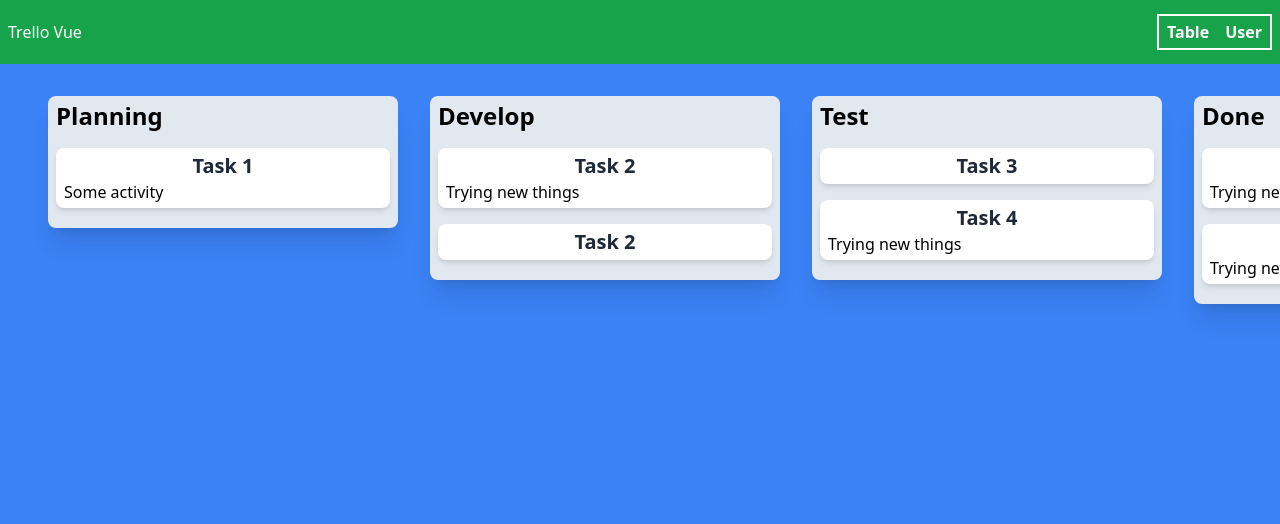
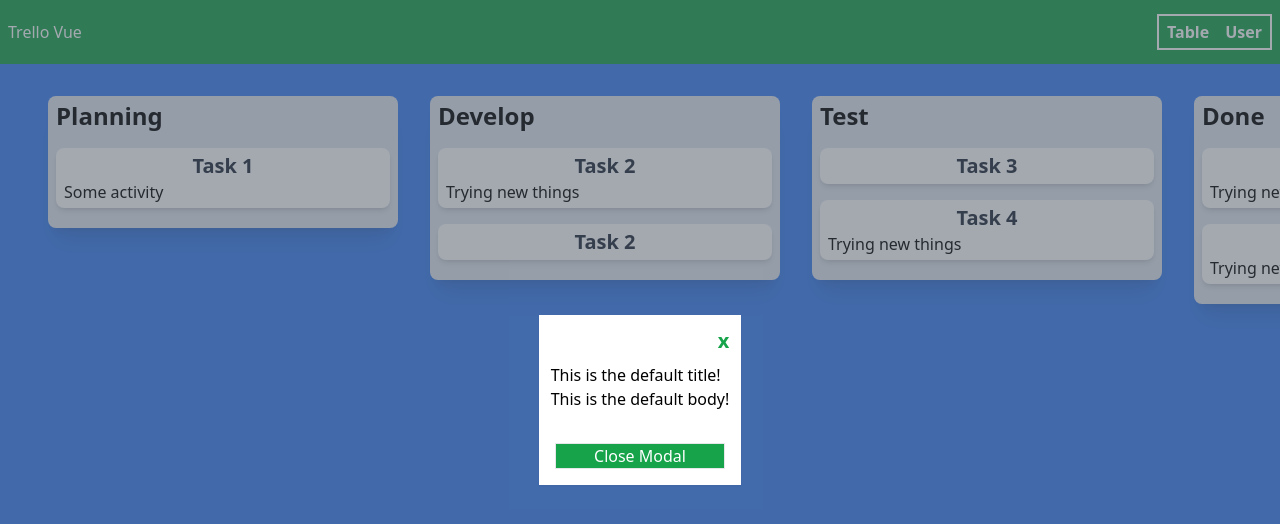
Before and after one commit to AlvaroDDG86/trello-vue, a Vue app: page / in a window 1280 px wide. Shown: the top 524 px of the page. Built offline with nearby package versions, Linux system fonts and the light colour scheme.

Commit message:
Modal component

```diff
--- a/src/App.vue
+++ b/src/App.vue
@@ -1,10 +1,23 @@
 <script>
-
+import { ref } from 'vue'
+import Modal from './components/Modal.vue'
 import TheHeader from './components/TheHeader.vue'
 export default {
   name: 'App',
   components: {
-    TheHeader
+    TheHeader,
+    Modal
+  },
+  setup() {
+    const showModal = ref(true)
+    function toggleModal() {
+      showModal.value = !showModal.value
+    }
+
+    return {
+      showModal,
+      toggleModal
+    }
   }
 }
 </script>
@@ -12,6 +25,7 @@ export default {
 <template>
   <TheHeader />
   <router-view></router-view>
+  <Modal v-if="showModal" @close="toggleModal" />
 </template>
 
 <style lang="postcss">
--- /dev/null
+++ b/src/components/Modal.vue
@@ -0,0 +1,92 @@
+<script>
+export default {
+    name: 'Modal',
+    setup(_ , { emit }) {
+        function close() {
+            emit('close')
+        }
+        return {
+            close
+        }
+    }
+};
+</script>
+<template>
+    <transition name="modal-fade">
+        <div class="modal-backdrop">
+            <div class="modal">
+            <header class="modal__header">
+                <button
+                type="button"
+                class="btn-close"
+                @click="close"
+                >
+                x
+                </button>
+            </header>
+
+            <section class="modal__body">
+                <slot name="title">
+                    <h4>This is the default title!</h4>
+                </slot>
+                <slot name="body">
+                <p>This is the default body!</p>
+                </slot>
+            </section>
+
+            <footer class="modal__footer">
+                <button
+                type="button"
+                class="btn-green"
+                @click="close"
+                >
+                Close Modal
+                </button>
+            </footer>
+            </div>
+        </div>
+    </transition>
+</template>
+<style lang="postcss" scoped>
+.modal-fade-enter,
+.modal-fade-leave-to {
+  opacity: 0;
+}
+
+.modal-fade-enter-active,
+.modal-fade-leave-active {
+  transition: opacity 0.5s ease;
+}
+.modal-backdrop {
+  @apply fixed top-0 bottom-0 left-0 right-0 bg-gray-600 bg-opacity-50 flex justify-center items-center z-10;
+}
+
+.modal {
+  @apply bg-white shadow-sm overflow-x-auto flex flex-col z-20;
+}
+
+.modal__header,
+.modal__footer {
+  @apply p-4 flex;
+}
+
+.modal__header {
+  @apply justify-between relative;
+}
+
+.modal__footer {
+  @apply flex-col justify-end;
+}
+
+.modal__body {
+  @apply relative py-4 px-3;
+}
+
+.btn-close {
+  @apply absolute top-0 right-0 border-0 text-xl p-3 font-bold text-green-600 bg-transparent;
+}
+
+.btn-green {
+  @apply text-white bg-green-600 border;
+}
+</style>
```
